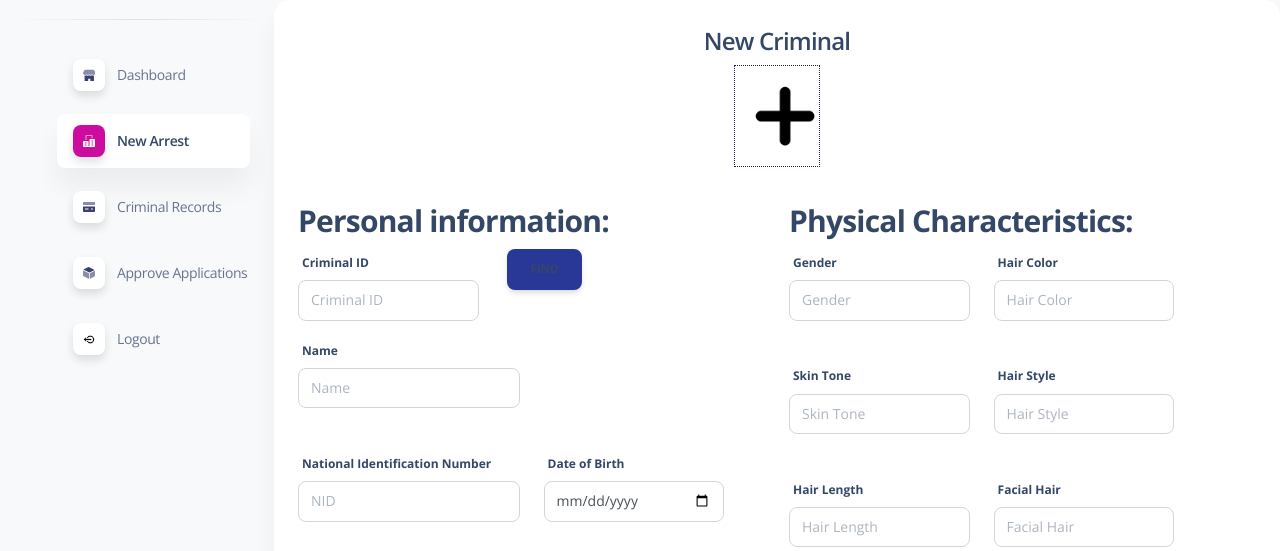
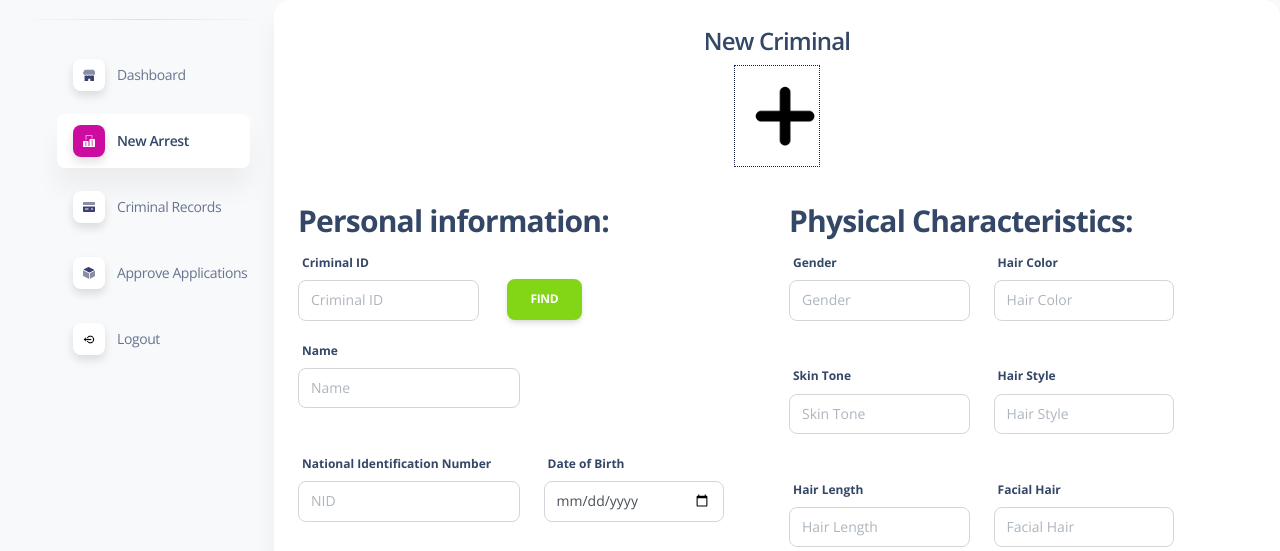
Before and after one commit to Ankon0048/CIS, a Django app: page /arrest/5/ in a window 1280 px wide. Shown: the part 75-626 px from the top of the page. Run offline with Django 4.2, Linux system fonts and the light colour scheme; data comes from the database, SQL or seed files in the repository; both versions use the stored data as it was after the commit; style sheets or scripts are compiled from the project's sources; some libraries are stand-ins or nearby versions.

Commit message:
afternoon push 12/1/23

```diff
--- a/myapp/templates/All_Criminal_Records.html
+++ b/myapp/templates/All_Criminal_Records.html
@@ -200,7 +200,11 @@
                       <td>
                         <div class="d-flex px-2">
                           <div>
+                            {% if criminal.criminal_img %}
                             <img src="{{ criminal.criminal_img.url }}" class="avatar avatar-sm rounded-circle me-2 criminal-img" alt="spotify">
+                            {% else %}
+                            <img src="E:\kosom django final system\CIS-System-Project-main\media\uploads\asd.png" class="avatar avatar-sm rounded-circle me-2 criminal-img" alt="spotify">
+                            {% endif %}
                           </div>
                           <div class="my-auto">
                             <h6 class="mb-0 text-sm criminal-name">{{ criminal.criminal_name }}</h6>
--- a/myapp/templates/NewArrest.html
+++ b/myapp/templates/NewArrest.html
@@ -99,8 +99,8 @@
                                             </div>
                                         </div>
                                     </div>
-                                    <div class="col-md-5">
-                                        <label class="btn btn-success" style="background-color: #293897; border-color: #293897; color: white;"><a href="#" id="Find">Find</a></label>
+                                    <div class="col-md-5" style="margin-top: 30px;">
+                                        <label class="btn btn-success" id="Find">Find</label>
                                     </div>
                                     <div class="col-md-6">
                                         <label>Name</label>
```
Also changed, not shown: db.sqlite3, media/uploads/asd.png (renamed from media/uploads/20231022200111LFLOG.png).
